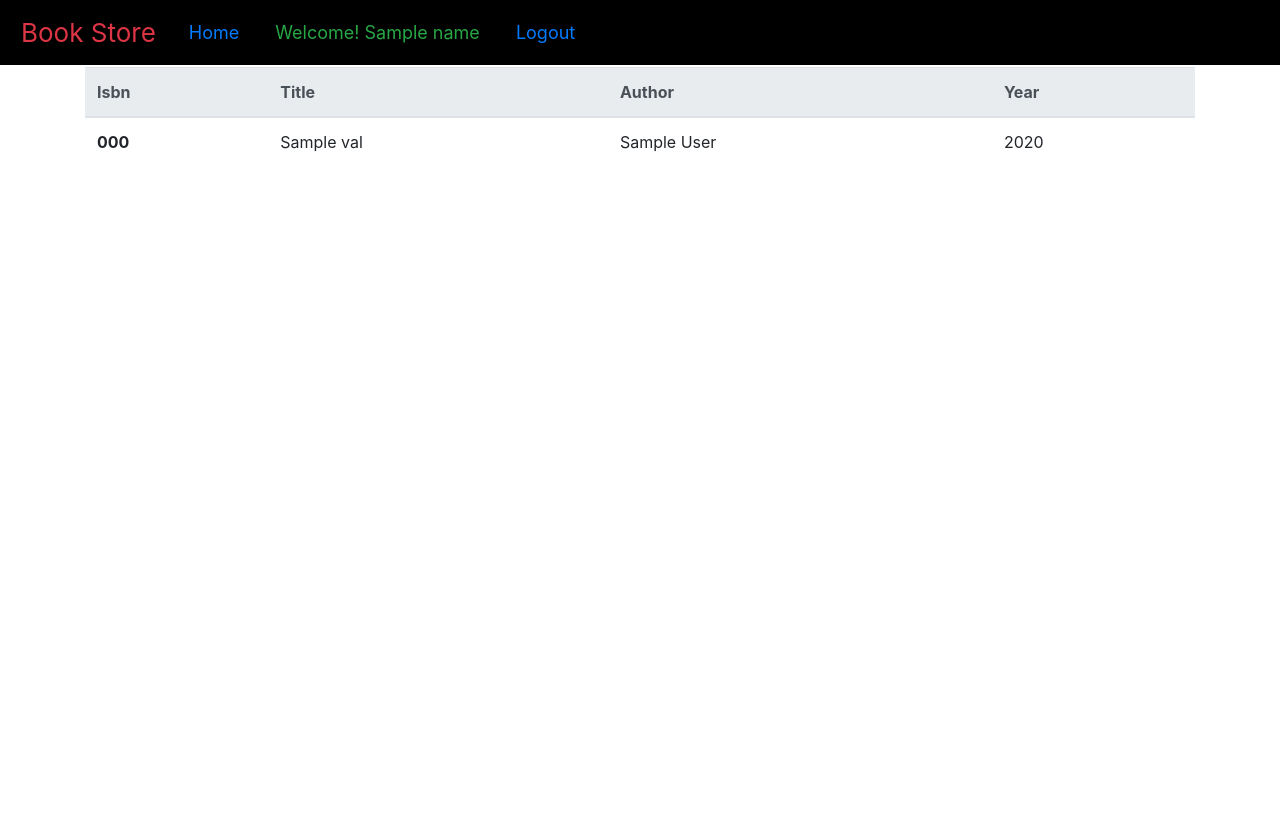
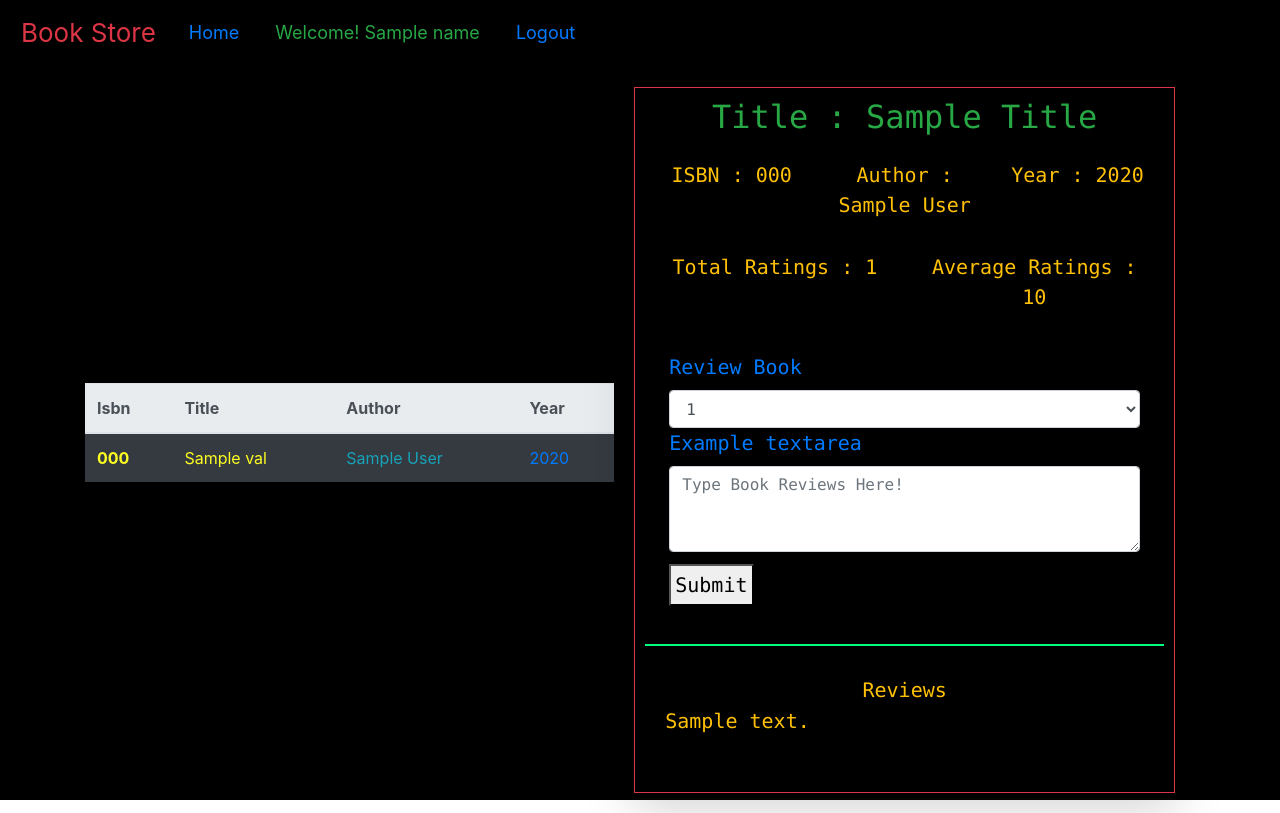
Before and after one commit to AchalShah1006/BookStore, a Flask app: template templates/books.html in a window 1280 px wide. Before the commit the page ends 152 px from the top, so only its background shows below. Run offline with Flask 2, Linux system fonts and the light colour scheme; the visitor is signed in with stand-in values (Sample User, id 1); the template is opened without the code that fills it: most values are stand-ins (such as "Sample title", 1, 10 or a date in 2020); some libraries are stand-ins or nearby versions.

Commit message:
Review Section Added

```diff
--- a/application.py
+++ b/application.py
@@ -24,6 +24,8 @@ Session(app)
 engine = create_engine(os.getenv("DATABASE_URL"))
 db = scoped_session(sessionmaker(bind=engine))
 #db.init_app(app)
+
+reviews = []
 
 #       Index Route
 @app.route('/')
@@ -82,48 +84,65 @@ def search():
     if request.method == 'POST':
         search = request.form.get('getinput')
 
-        data = db.execute("SELECT * FROM books WHERE (isbn LIKE '%' || :isbn || '%') OR (title LIKE '%' || :title || '%') OR (author LIKE '%' || :author || '%')",
+        data = db.execute("SELECT * FROM books WHERE (isbn LIKE '%' || :isbn || '%') OR (title LIKE '%' || :title || '%') OR (author LIKE '%' || :author || '%') ORDER BY year DESC",
         {"isbn": search, "title": search, "author": search}).fetchall()
         if data is None:
             abort(404)
         session["val"] = True
+        session["book"] = False
+        #print(data)
+        #url = url_for('book', id = data.isbn)
         return render_template("books.html", data = data) #isbns = data.isbn, title = data.title, author = data.author, year = data.year)
     return "HELLO"
 
-@app.route("/book/<id>", methods=['GET', 'POST'])
+@app.route("/book/<id>")
 def book(id):
+    session["val"] = False
+    session["book"] = True
+    _book = db.execute("SELECT * FROM books WHERE isbn= :id",
+    {"id": id}).first()
+     #       GoodRead Api Data
+    url = "https://www.goodreads.com/book/review_counts.json"
+    api_data = requests.get(url, params={ "key": "ekMV24VguYBUOSeqlhwdnw", "isbns": id})
+    api_data = api_data.json()
+    _count = api_data['books'][0]['reviews_count']
+    _avg_rating = api_data['books'][0]['average_rating']
+    return render_template("books.html", author = _book.author,  title = _book.title, isbns = _book.isbn, year = _book.year, count = _count, avg_rates = _avg_rating, reviews = reviews)
+
+@app.route("/review", methods=['POST'])
+def review():
     if request.method == 'POST':
-        session["val"] = False
-        _book = db.execute("SELECT * FROM books WHERE isbn= :id",
-        {"id": id}).first()
-        return render_template("books.html", author = _book.author,  title = _book.title, isbns = _book.isbn, year = _book.year)
-    return redirect(url_for('signup'))
+        session["review"] = []
+        session["review"] = request.form.get("txtarea")
+        reviews.append(session["review"])
 
 #       API Route
-@app.route("/api/<isbn>")
+@app.route("/api/<isbn>", methods=['GET', 'POST'])
 def api(isbn):
-    getapi = db.execute("SELECT * FROM books WHERE isbn= :isbn",
-    {"isbn": isbn}).first()
-    if getapi is None:
+    if request.method == 'GET':
+        getapi = db.execute("SELECT * FROM books WHERE isbn= :isbn",
+        {"isbn": isbn}).first()
+        if getapi is None:
+            return jsonify({
+                'error': 'No Books Found'
+            })
+        #   Api GoodReads
+        url = "https://www.goodreads.com/book/review_counts.json"
+        data = requests.get(url, params={ "key": "ekMV24VguYBUOSeqlhwdnw", "isbns": isbn})
+        data = data.json()
+        _count = data['books'][0]['reviews_count']
+        _avg_rating = data['books'][0]['average_rating']
         return jsonify({
-            'error': 'No Books Found'
-        })
-    #   Api GoodReads
-    url = "https://www.goodreads.com/book/review_counts.json"
-    data = requests.get(url, params={ "key": "ekMV24VguYBUOSeqlhwdnw", "isbns": isbn})
-    data = data.json()
-    _count = data['books'][0]['reviews_count']
-    _avg_rating = data['books'][0]['average_rating']
-    return jsonify({
-        'books': {
-            'reviews_count': _count,
-            'title': getapi.title,
-            'author': getapi.author,
-            'year': getapi.year,
-            'isbn': getapi.isbn,
-            'average_rating': _avg_rating
-            }
-        })
+            'books': {
+                'reviews_count': _count,
+                'title': getapi.title,
+                'author': getapi.author,
+                'year': getapi.year,
+                'isbn': getapi.isbn,
+                'average_rating': _avg_rating
+                }
+            })
+
 
 
 if __name__ == "__main__":
--- a/static/style.css
+++ b/static/style.css
@@ -153,3 +153,20 @@ a{
 }
 
 /*    ======      Login ENDS       =======   */
+
+
+/*    ======      Book View        =======   */
+.main-book{
+    margin: 20px;
+    width: 100%;
+    padding: 10px
+    ;color: rgb(92,163,234);
+    font-size: 20px;
+    opacity: 1;
+    filter: blur(0px) saturate(100%);
+}
+.reviews{
+    text-align: center;
+}
+
+/*    ======      Book Ends        =======   */
--- a/templates/books.html
+++ b/templates/books.html
@@ -23,11 +23,12 @@
 {% endblock %}
 
 {% block main %}
-    <main>
-      <section>
+<main class="main">
+  <section>
         <div class="container">
           <div class="main-div">
-            <table class="table">
+            {% if session["val"] %}
+            <table class="table table-dark">
               <thead class="thead-light">
                 <tr>
                   <th scope="col">Isbn</th>
@@ -37,26 +38,61 @@
                 </tr>
               </thead>
               <tbody>
-                {% if session["val"] %}
                 {% for val in data %}
                 <tr>
-                  <th scope="row">{{val.isbn}}</th>
-                  <td>{{val.title}}</td>
-                  <td>{{val.author}}</td>
-                  <td>{{val.year}}</td>
+                  <th scope="row"><a href="{{ url_for('book', id=val.isbn) }}">{{val.isbn}}</a></th>
+                  <td><a href="{{ url_for('book', id=val.isbn) }}">{{val.title}}</a></td>
+                  <td class="text-info">{{val.author}}</td>
+                  <td class="text-primary">{{val.year}}</td>
                 </tr>
                 {% endfor %}
-                {% else %}
-                <tr>
-                  <th scope="row">{{isbns}}</th>
-                  <td>{{title}}</td>
-                  <td>{{author}}</td>
-                  <td>{{year}}</td>
-                </tr>
-                {% endif %}
               </tbody>
             </table>
-
+            {% endif %}
+            {% if session["book"] %}
+            <div class="text-monospace border border-danger shadow-lg main-book">
+              <div class="container text-monospace border-primary" >
+                  <div class="row">
+                      <div class="col-md-12" style="text-align: center;">
+                          <h2 class="text-monospace text-capitalize text-success">Title : {{ title }} </h2>
+                      </div>
+                  </div>
+                  <div class="row text-warning">
+                      <div class="col-md-4 text-center p-3">ISBN : {{ isbns }}</div>
+                      <div class="col-md-4 text-center p-3">Author : {{ author }} </div>
+                      <div class="col-md-4 text-center p-3">Year : {{ year }}</div>
+                      <div class="col-md-6 text-center p-3">Total Ratings : {{ count }} </div>
+                      <div class="col-md-6 text-center p-3">Average Ratings : {{ avg_rates }}</div>
+                      <div class="col-md-12 text-primary p-3" style="height: 300px;">
+                        <form action="url_for('review')">
+                          <div class="form-group m-1 p-1">
+                            <label for="exampleFormControlSelect1">Review Book</label>
+                            <select class="form-control" id="exampleFormControlSelect1" name="optreview">
+                              <option>1</option>
+                              <option>2</option>
+                              <option>3</option>
+                              <option>4</option>
+                              <option>5</option>
+                            </select>
+                            <label for="exampleFormControlTextarea1">Example textarea</label>
+                            <textarea class="form-control" id="exampleFormControlTextarea1" maxlength="300" placeholder="Type Book Reviews Here!" rows="3" name="txtarea"></textarea>
+                          </div>
+                          <button class="m-1 ml-2 p-1" type="submit" value="Submit">Submit</button>
+                        </form>
+                      </div>
+                      <hr width="100%">
+                      <div class="col-md-12 p-3" style="height: 120px;">
+                        <h5 class="p-0 m-0 reviews">Reviews</h5>
+                        <div class="p-0 m-1 overflow-auto">
+                          {% for review in reviews %}
+                          <span>{{ review }}</span>
+                          {% endfor %}
+                        </div>
+                      </div>
+                  </div>
+              </div>
+            </div>
+            {% endif %}
           </div>
         </div>
       </section>
```
Also changed, not shown: 3 other files.
